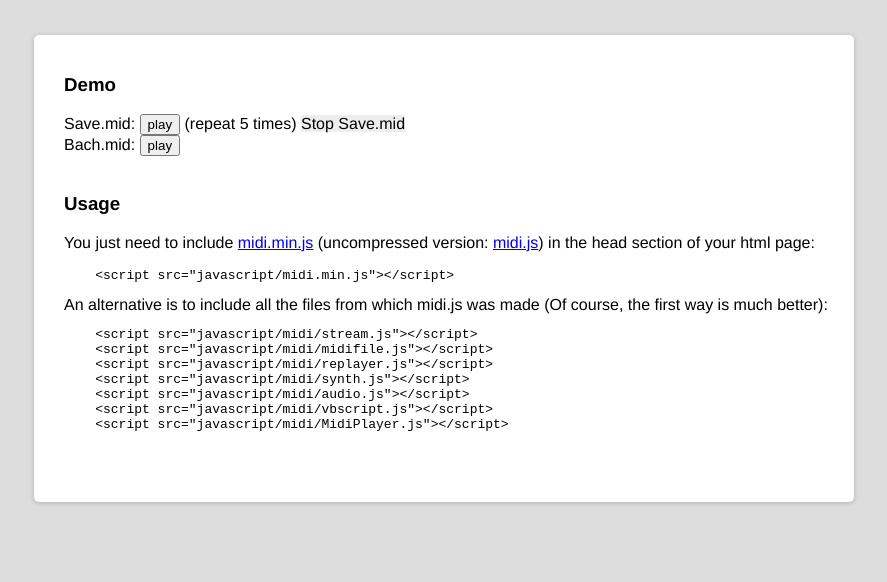
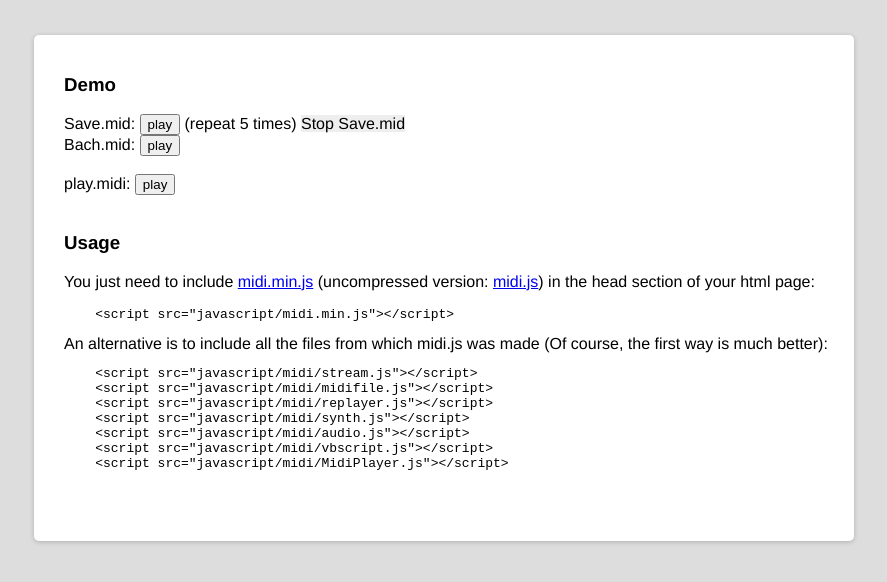
Before and after one commit to eschlaf2/eschlaf2.github.io, a plain HTML site: page demo.html in a window 1280 px wide. Shown: the whole page, without its empty margins (196-1083 px from the left). Drawn offline with Linux system fonts and the light colour scheme.

Commit message:
Update demo.html

```diff
--- a/demo.html
+++ b/demo.html
@@ -17,6 +17,9 @@
 
         // Example 2. This will not loop.
         mp2 = new MidiPlayer('Bach_Badinerie.mid', 'btn2');
+
+        // Example 3. This will not loop.
+        mp3 = new MidiPlayer('play.midi','btn3');
     }
 
     function doPlay(m, btn) {
@@ -53,6 +56,7 @@ Save.mid: <input type="button" value="play" id="btn1" onclick="doPlay(mp1, this)
 <br/>
 
 Bach.mid: <input type="button" value="play" id='btn2' onclick="doPlay(mp2, this);"/><br/><br/>
+play.midi: <input type="button" value="play" id='btn3' onclick="doPlay(mp3, this);"/><br/><br/>
 
 <div id='msg'></div>
 <input type="button" id='div_clear' style="display:none;" value="Clear Message" onclick="javascript: do_clear();"/>
```
